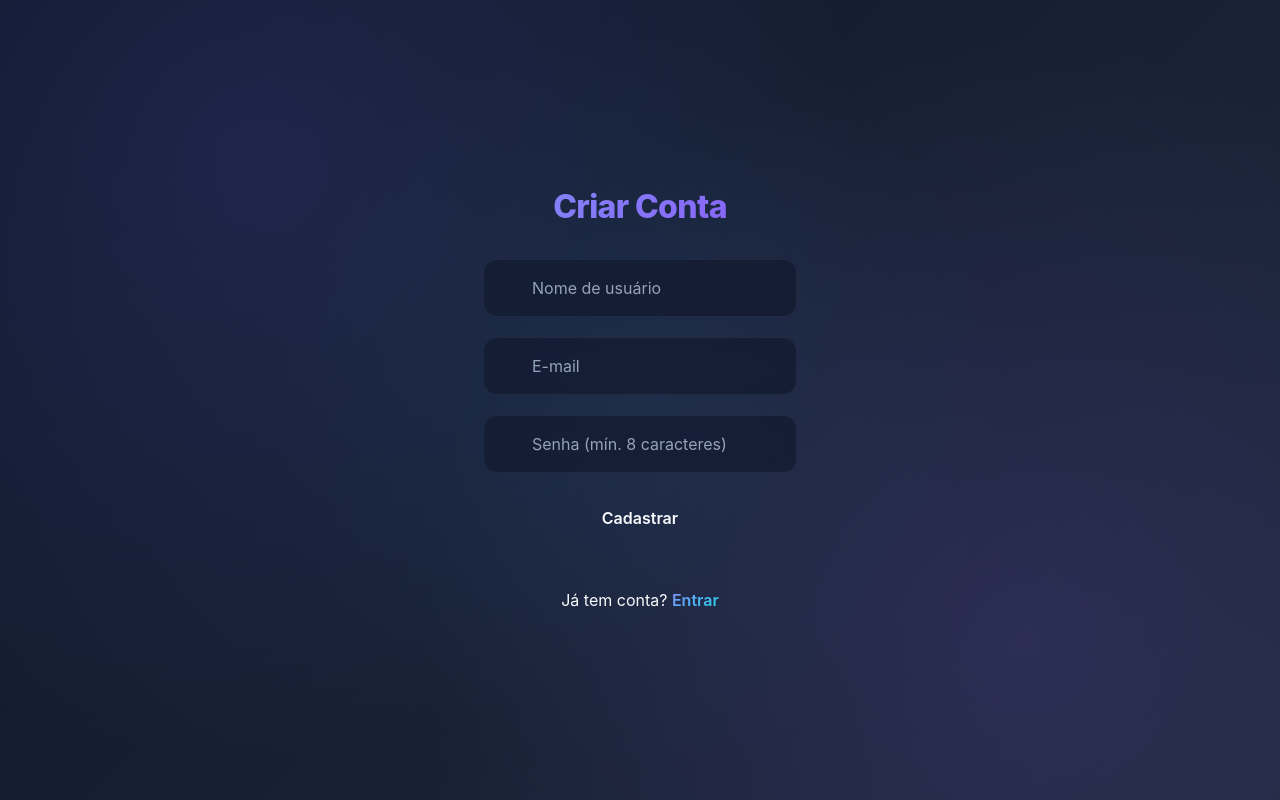
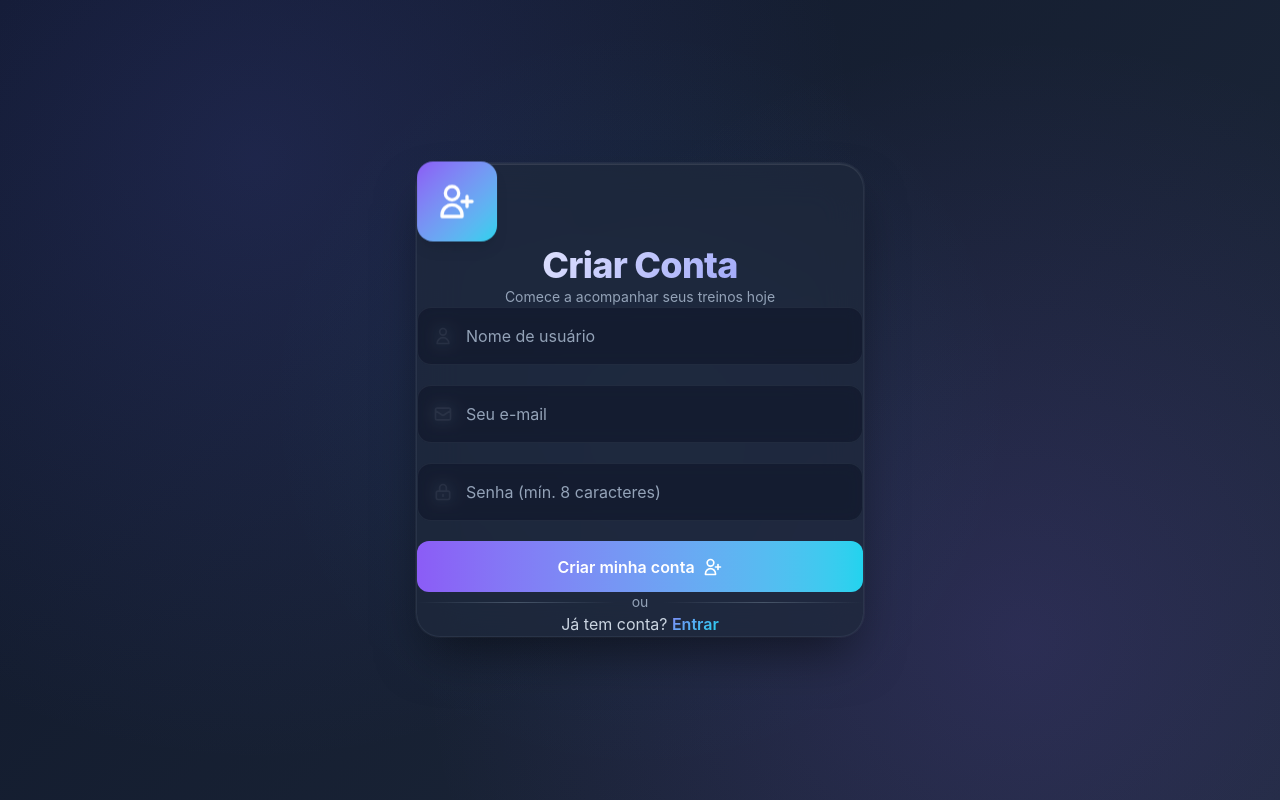
Before and after one commit to otvkatibe/workout-tracker-client, a React (Vite) app: page /register in a window 1280 px wide. Built offline with nearby package versions, Linux system fonts and the light colour scheme.

Commit message:
feat(auth): update login and register ui

```diff
--- a/src/pages/Login.jsx
+++ b/src/pages/Login.jsx
@@ -14,23 +14,14 @@ export default function Login() {
     const { post } = useApiWithToast();
 
     const validationRules = {
-        email: {
-            required: true,
-            email: true,
-        },
-        password: {
-            required: true,
-            minLength: 6,
-        },
+        email: { required: true, email: true },
+        password: { required: true, minLength: 6 },
     };
 
     function handleChange(e) {
         const { name, value } = e.target;
         setForm({ ...form, [name]: value });
-
-        if (errors[name]) {
-            setErrors({ ...errors, [name]: null });
-        }
+        if (errors[name]) setErrors({ ...errors, [name]: null });
     }
 
     function handleBlur(e) {
@@ -39,19 +30,11 @@ export default function Login() {
 
         if (rules) {
             const fieldErrors = [];
-            if (rules.required && !value.trim()) {
-                fieldErrors.push('Campo obrigatório');
-            }
-            if (rules.email && value && !isValidEmail(value)) {
-                fieldErrors.push('Email inválido');
-            }
-            if (rules.minLength && value && value.length < rules.minLength) {
-                fieldErrors.push(`Mínimo ${rules.minLength} caracteres`);
-            }
+            if (rules.required && !value.trim()) fieldErrors.push('Campo obrigatório');
+            if (rules.email && value && !isValidEmail(value)) fieldErrors.push('Email inválido');
+            if (rules.minLength && value && value.length < rules.minLength) fieldErrors.push(`Mínimo ${rules.minLength} caracteres`);
 
-            if (fieldErrors.length > 0) {
-                setErrors({ ...errors, [name]: fieldErrors[0] });
-            }
+            if (fieldErrors.length > 0) setErrors({ ...errors, [name]: fieldErrors[0] });
         }
     }
 
@@ -79,7 +62,7 @@ export default function Login() {
 
             if (data.token) {
                 localStorage.setItem("token", data.token);
-                toast.success("✅ Login realizado com sucesso!");
+                toast.success("Login realizado com sucesso!");
                 navigate("/workouts");
             } else {
                 throw new Error('Token não recebido');
@@ -99,57 +82,119 @@ export default function Login() {
     }
 
     return (
-        <div className="center-page">
-            <div className="auth-card">
-                <h2 style={{
-                    textAlign: "center",
-                    marginBottom: "2rem",
-                    fontSize: "2rem",
-                    background: "linear-gradient(135deg, #818cf8, #8b5cf6)",
-                    WebkitBackgroundClip: "text",
-                    WebkitTextFillColor: "transparent",
-                    backgroundClip: "text"
-                }}>Bem-vindo de volta!</h2>
-                <form onSubmit={handleSubmit}>
-                    <div style={{ position: "relative" }}>
+        <div className="min-h-screen w-full flex items-center justify-center p-6">
+            <div className="w-full max-w-md glass-card p-10 animate-[slide-up_0.6s_ease-out]">
+                {/* Logo/Icon */}
+                <div className="text-center mb-8">
+                    <div className="w-20 h-20 mx-auto mb-4 rounded-2xl bg-gradient-to-br from-primary to-secondary flex items-center justify-center shadow-lg animate-[float_3s_ease-in-out_infinite]">
+                        <svg className="w-10 h-10 text-white" fill="none" stroke="currentColor" viewBox="0 0 24 24">
+                            <path strokeLinecap="round" strokeLinejoin="round" strokeWidth={2} d="M3 6l3 1m0 0l-3 9a5.002 5.002 0 006.001 0M6 7l3 9M6 7l6-2m6 2l3-1m-3 1l-3 9a5.002 5.002 0 006.001 0M18 7l3 9m-3-9l-6-2m0-2v2m0 16V5m0 16H9m3 0h3" />
+                        </svg>
+                    </div>
+                    <h2 className="text-3xl font-extrabold mb-2 bg-gradient-to-r from-white via-primary-light to-accent bg-clip-text text-transparent">
+                        Bem-vindo!
+                    </h2>
+                    <p className="text-text-muted text-sm">
+                        Entre para acompanhar seus treinos
+                    </p>
+                </div>
+
+                <form onSubmit={handleSubmit} className="space-y-5">
+                    {/* Email field */}
+                    <div className="relative group">
+                        <div className="absolute left-4 top-1/2 -translate-y-1/2 text-text-muted group-focus-within:text-primary transition-colors">
+                            <svg className="w-5 h-5" fill="none" stroke="currentColor" viewBox="0 0 24 24">
+                                <path strokeLinecap="round" strokeLinejoin="round" strokeWidth={2} d="M3 8l7.89 5.26a2 2 0 002.22 0L21 8M5 19h14a2 2 0 002-2V7a2 2 0 00-2-2H5a2 2 0 00-2 2v10a2 2 0 002 2z" />
+                            </svg>
+                        </div>
                         <input
                             name="email"
                             type="email"
-                            placeholder="E-mail"
+                            placeholder="Seu e-mail"
                             value={form.email}
                             onChange={handleChange}
                             onBlur={handleBlur}
-                            className={errors.email ? 'error' : ''}
+                            className={`w-full pl-12 pr-4 py-4 rounded-xl bg-dark/50 border text-text-primary placeholder-text-muted backdrop-blur-sm transition-all duration-300 focus:outline-none ${errors.email
+                                    ? 'border-danger focus:border-danger focus:shadow-[0_0_0_4px_rgba(239,68,68,0.2)]'
+                                    : 'border-glass-border focus:border-primary focus:shadow-[0_0_0_4px_var(--color-primary-glow)]'
+                                } focus:-translate-y-0.5`}
                             required
                             autoComplete="email"
                         />
-                        {errors.email && <span className="error-message">{errors.email}</span>}
+                        {errors.email && (
+                            <span className="block text-danger text-sm mt-2 pl-1 font-medium animate-[fade-in_0.3s_ease]">
+                                {errors.email}
+                            </span>
+                        )}
                     </div>
-                    <div style={{ position: "relative" }}>
+
+                    {/* Password field */}
+                    <div className="relative group">
+                        <div className="absolute left-4 top-1/2 -translate-y-1/2 text-text-muted group-focus-within:text-primary transition-colors">
+                            <svg className="w-5 h-5" fill="none" stroke="currentColor" viewBox="0 0 24 24">
+                                <path strokeLinecap="round" strokeLinejoin="round" strokeWidth={2} d="M12 15v2m-6 4h12a2 2 0 002-2v-6a2 2 0 00-2-2H6a2 2 0 00-2 2v6a2 2 0 002 2zm10-10V7a4 4 0 00-8 0v4h8z" />
+                            </svg>
+                        </div>
                         <input
                             name="password"
                             type="password"
-                            placeholder="Senha"
+                            placeholder="Sua senha"
                             value={form.password}
                             onChange={handleChange}
                             onBlur={handleBlur}
-                            className={errors.password ? 'error' : ''}
+                            className={`w-full pl-12 pr-4 py-4 rounded-xl bg-dark/50 border text-text-primary placeholder-text-muted backdrop-blur-sm transition-all duration-300 focus:outline-none ${errors.password
+                                    ? 'border-danger focus:border-danger focus:shadow-[0_0_0_4px_rgba(239,68,68,0.2)]'
+                                    : 'border-glass-border focus:border-primary focus:shadow-[0_0_0_4px_var(--color-primary-glow)]'
+                                } focus:-translate-y-0.5`}
                             required
                             autoComplete="current-password"
                         />
-                        {errors.password && <span className="error-message">{errors.password}</span>}
+                        {errors.password && (
+                            <span className="block text-danger text-sm mt-2 pl-1 font-medium animate-[fade-in_0.3s_ease]">
+                                {errors.password}
+                            </span>
+                        )}
                     </div>
-                    <button type="submit" disabled={saving} style={{ marginTop: "0.5rem" }}>
-                        {saving ? "Entrando..." : "Entrar"}
+
+                    {/* Submit button */}
+                    <button
+                        type="submit"
+                        disabled={saving}
+                        className="w-full py-4 px-6 mt-2 text-base font-bold rounded-xl bg-gradient-to-r from-primary to-secondary text-white cursor-pointer transition-all duration-300 hover:shadow-[0_10px_40px_-10px_var(--color-primary-glow)] hover:-translate-y-1 hover:scale-[1.02] disabled:opacity-50 disabled:cursor-not-allowed disabled:transform-none disabled:hover:shadow-none relative overflow-hidden"
+                    >
+                        {saving ? (
+                            <span className="flex items-center justify-center gap-2">
+                                <div className="w-5 h-5 border-2 border-white/30 border-t-white rounded-full animate-spin" />
+                                Entrando...
+                            </span>
+                        ) : (
+                            <span className="flex items-center justify-center gap-2">
+                                Entrar
+                                <svg className="w-5 h-5" fill="none" stroke="currentColor" viewBox="0 0 24 24">
+                                    <path strokeLinecap="round" strokeLinejoin="round" strokeWidth={2} d="M13 7l5 5m0 0l-5 5m5-5H6" />
+                                </svg>
+                            </span>
+                        )}
                     </button>
-                    <p style={{
-                        marginTop: "1.5rem",
-                        textAlign: "center",
-                        color: "var(--text-secondary)"
-                    }}>
-                        Não tem conta? <Link to="/register">Cadastre-se</Link>
-                    </p>
                 </form>
+
+                {/* Divider */}
+                <div className="flex items-center gap-4 my-8">
+                    <div className="flex-1 h-px bg-gradient-to-r from-transparent via-border to-transparent" />
+                    <span className="text-text-muted text-sm">ou</span>
+                    <div className="flex-1 h-px bg-gradient-to-r from-transparent via-border to-transparent" />
+                </div>
+
+                {/* Register link */}
+                <p className="text-center text-text-secondary">
+                    Não tem conta?{" "}
+                    <Link
+                        to="/register"
+                        className="font-bold hover:underline"
+                    >
+                        Criar conta grátis
+                    </Link>
+                </p>
             </div>
         </div>
     );
--- a/src/pages/Register.jsx
+++ b/src/pages/Register.jsx
@@ -21,24 +21,14 @@ export default function Register() {
             pattern: /^[a-zA-Z0-9_]+$/,
             patternMessage: 'Apenas letras, números e underscore',
         },
-        email: {
-            required: true,
-            email: true,
-        },
-        password: {
-            required: true,
-            minLength: 8,
-            strongPassword: true,
-        },
+        email: { required: true, email: true },
+        password: { required: true, minLength: 8, strongPassword: true },
     };
 
     function handleChange(e) {
         const { name, value } = e.target;
         setForm({ ...form, [name]: value });
-
-        if (errors[name]) {
-            setErrors({ ...errors, [name]: null });
-        }
+        if (errors[name]) setErrors({ ...errors, [name]: null });
     }
 
     function handleBlur(e) {
@@ -47,32 +37,17 @@ export default function Register() {
 
         if (rules) {
             const fieldErrors = [];
-
-            if (rules.required && !value.trim()) {
-                fieldErrors.push('Campo obrigatório');
-            }
-            if (rules.minLength && value && value.length < rules.minLength) {
-                fieldErrors.push(`Mínimo ${rules.minLength} caracteres`);
-            }
-            if (rules.maxLength && value && value.length > rules.maxLength) {
-                fieldErrors.push(`Máximo ${rules.maxLength} caracteres`);
-            }
-            if (rules.pattern && value && !rules.pattern.test(value)) {
-                fieldErrors.push(rules.patternMessage || 'Formato inválido');
-            }
-            if (rules.email && value && !isValidEmail(value)) {
-                fieldErrors.push('Email inválido');
-            }
+            if (rules.required && !value.trim()) fieldErrors.push('Campo obrigatório');
+            if (rules.minLength && value?.length < rules.minLength) fieldErrors.push(`Mínimo ${rules.minLength} caracteres`);
+            if (rules.maxLength && value?.length > rules.maxLength) fieldErrors.push(`Máximo ${rules.maxLength} caracteres`);
+            if (rules.pattern && value && !rules.pattern.test(value)) fieldErrors.push(rules.patternMessage || 'Formato inválido');
+            if (rules.email && value && !isValidEmail(value)) fieldErrors.push('Email inválido');
             if (rules.strongPassword && value) {
                 const strongCheck = isStrongPassword(value);
-                if (!strongCheck.isValid) {
-                    fieldErrors.push(strongCheck.message);
-                }
+                if (!strongCheck.isValid) fieldErrors.push(strongCheck.message);
             }
 
-            if (fieldErrors.length > 0) {
-                setErrors({ ...errors, [name]: fieldErrors[0] });
-            }
+            if (fieldErrors.length > 0) setErrors({ ...errors, [name]: fieldErrors[0] });
         }
     }
 
@@ -91,14 +66,14 @@ export default function Register() {
         setSaving(true);
 
         try {
-            const data = await post(
+            await post(
                 `${import.meta.env.VITE_API_URL}users/register`,
                 form,
                 {},
                 'register'
             );
 
-            toast.success("✅ Conta criada com sucesso! Faça login.");
+            toast.success("Conta criada com sucesso! Faça login.");
             navigate("/login");
         } catch (err) {
             toast.error(err.message);
@@ -116,44 +91,85 @@ export default function Register() {
         }
     }
 
+    const inputBaseClass = "w-full pl-12 pr-4 py-4 rounded-xl bg-dark/50 border text-text-primary placeholder-text-muted backdrop-blur-sm transition-all duration-300 focus:outline-none focus:-translate-y-0.5";
+    const inputNormalClass = `${inputBaseClass} border-glass-border focus:border-primary focus:shadow-[0_0_0_4px_var(--color-primary-glow)]`;
+    const inputErrorClass = `${inputBaseClass} border-danger focus:border-danger focus:shadow-[0_0_0_4px_rgba(239,68,68,0.2)]`;
+
     return (
-        <div className="center-page">
-            <div className="auth-card">
-                <h2 style={{
-                    textAlign: "center",
-                    marginBottom: "2rem",
-                    fontSize: "2rem",
-                    background: "linear-gradient(135deg, #818cf8, #8b5cf6)",
-                    WebkitBackgroundClip: "text",
-                    WebkitTextFillColor: "transparent",
-                    backgroundClip: "text"
-                }}>Criar Conta</h2>
-                <form onSubmit={handleSubmit}>
+        <div className="min-h-screen w-full flex items-center justify-center p-6">
+            <div className="w-full max-w-md glass-card p-10 animate-[slide-up_0.6s_ease-out]">
+                {/* Header */}
+                <div className="text-center mb-8">
+                    <div className="w-20 h-20 mx-auto mb-4 rounded-2xl bg-gradient-to-br from-secondary to-accent flex items-center justify-center shadow-lg animate-[float_3s_ease-in-out_infinite]">
+                        <svg className="w-10 h-10 text-white" fill="none" stroke="currentColor" viewBox="0 0 24 24">
+                            <path strokeLinecap="round" strokeLinejoin="round" strokeWidth={2} d="M18 9v3m0 0v3m0-3h3m-3 0h-3m-2-5a4 4 0 11-8 0 4 4 0 018 0zM3 20a6 6 0 0112 0v1H3v-1z" />
+                        </svg>
+                    </div>
+                    <h2 className="text-3xl font-extrabold mb-2 bg-gradient-to-r from-white via-primary-light to-accent bg-clip-text text-transparent">
+                        Criar Conta
+                    </h2>
+                    <p className="text-text-muted text-sm">
+                        Comece a acompanhar seus treinos hoje
+                    </p>
+                </div>
+
+                <form onSubmit={handleSubmit} className="space-y-5">
+                    {/* Username field */}
+                    <div className="relative group">
+                        <div className="absolute left-4 top-1/2 -translate-y-1/2 text-text-muted group-focus-within:text-primary transition-colors">
+                            <svg className="w-5 h-5" fill="none" stroke="currentColor" viewBox="0 0 24 24">
+                                <path strokeLinecap="round" strokeLinejoin="round" strokeWidth={2} d="M16 7a4 4 0 11-8 0 4 4 0 018 0zM12 14a7 7 0 00-7 7h14a7 7 0 00-7-7z" />
+                            </svg>
+                        </div>
                         <input
                             name="username"
                             placeholder="Nome de usuário"
                             value={form.username}
                             onChange={handleChange}
                             onBlur={handleBlur}
-                        className={errors.username ? 'error' : ''}
+                            className={errors.username ? inputErrorClass : inputNormalClass}
                             required
                             autoComplete="username"
                         />
-                    {errors.username && <span className="error-message">{errors.username}</span>}
+                        {errors.username && (
+                            <span className="block text-danger text-sm mt-2 pl-1 font-medium animate-[fade-in_0.3s_ease]">
+                                {errors.username}
+                            </span>
+                        )}
+                    </div>
 
+                    {/* Email field */}
+                    <div className="relative group">
+                        <div className="absolute left-4 top-1/2 -translate-y-1/2 text-text-muted group-focus-within:text-primary transition-colors">
+                            <svg className="w-5 h-5" fill="none" stroke="currentColor" viewBox="0 0 24 24">
+                                <path strokeLinecap="round" strokeLinejoin="round" strokeWidth={2} d="M3 8l7.89 5.26a2 2 0 002.22 0L21 8M5 19h14a2 2 0 002-2V7a2 2 0 00-2-2H5a2 2 0 00-2 2v10a2 2 0 002 2z" />
+                            </svg>
+                        </div>
                         <input
                             name="email"
                             type="email"
-                        placeholder="E-mail"
+                            placeholder="Seu e-mail"
                             value={form.email}
                             onChange={handleChange}
                             onBlur={handleBlur}
-                        className={errors.email ? 'error' : ''}
+                            className={errors.email ? inputErrorClass : inputNormalClass}
                             required
                             autoComplete="email"
                         />
-                    {errors.email && <span className="error-message">{errors.email}</span>}
+                        {errors.email && (
+                            <span className="block text-danger text-sm mt-2 pl-1 font-medium animate-[fade-in_0.3s_ease]">
+                                {errors.email}
+                            </span>
+                        )}
+                    </div>
 
+                    {/* Password field */}
+                    <div className="relative group">
+                        <div className="absolute left-4 top-1/2 -translate-y-1/2 text-text-muted group-focus-within:text-primary transition-colors">
+                            <svg className="w-5 h-5" fill="none" stroke="currentColor" viewBox="0 0 24 24">
+                                <path strokeLinecap="round" strokeLinejoin="round" strokeWidth={2} d="M12 15v2m-6 4h12a2 2 0 002-2v-6a2 2 0 00-2-2H6a2 2 0 00-2 2v6a2 2 0 002 2zm10-10V7a4 4 0 00-8 0v4h8z" />
+                            </svg>
+                        </div>
                         <input
                             name="password"
                             type="password"
@@ -161,24 +177,54 @@ export default function Register() {
                             value={form.password}
                             onChange={handleChange}
                             onBlur={handleBlur}
-                        className={errors.password ? 'error' : ''}
+                            className={errors.password ? inputErrorClass : inputNormalClass}
                             required
                             autoComplete="new-password"
                             minLength={8}
                         />
-                    {errors.password && <span className="error-message">{errors.password}</span>}
+                        {errors.password && (
+                            <span className="block text-danger text-sm mt-2 pl-1 font-medium animate-[fade-in_0.3s_ease]">
+                                {errors.password}
+                            </span>
+                        )}
+                    </div>
 
-                    <button type="submit" disabled={saving}>
-                        {saving ? "Cadastrando..." : "Cadastrar"}
+                    {/* Submit button */}
+                    <button
+                        type="submit"
+                        disabled={saving}
+                        className="w-full py-4 px-6 mt-2 text-base font-bold rounded-xl bg-gradient-to-r from-secondary to-accent text-white cursor-pointer transition-all duration-300 hover:shadow-[0_10px_40px_-10px_rgba(139,92,246,0.5)] hover:-translate-y-1 hover:scale-[1.02] disabled:opacity-50 disabled:cursor-not-allowed disabled:transform-none disabled:hover:shadow-none relative overflow-hidden"
+                    >
+                        {saving ? (
+                            <span className="flex items-center justify-center gap-2">
+                                <div className="w-5 h-5 border-2 border-white/30 border-t-white rounded-full animate-spin" />
+                                Cadastrando...
+                            </span>
+                        ) : (
+                            <span className="flex items-center justify-center gap-2">
+                                Criar minha conta
+                                <svg className="w-5 h-5" fill="none" stroke="currentColor" viewBox="0 0 24 24">
+                                    <path strokeLinecap="round" strokeLinejoin="round" strokeWidth={2} d="M18 9v3m0 0v3m0-3h3m-3 0h-3m-2-5a4 4 0 11-8 0 4 4 0 018 0zM3 20a6 6 0 0112 0v1H3v-1z" />
+                                </svg>
+                            </span>
+                        )}
                     </button>
-                    <p style={{
-                        marginTop: "1.5rem",
-                        textAlign: "center",
-                        color: "var(--text-secondary)"
-                    }}>
-                        Já tem conta? <Link to="/login">Entrar</Link>
+                </form>
+
+                {/* Divider */}
+                <div className="flex items-center gap-4 my-8">
+                    <div className="flex-1 h-px bg-gradient-to-r from-transparent via-border to-transparent" />
+                    <span className="text-text-muted text-sm">ou</span>
+                    <div className="flex-1 h-px bg-gradient-to-r from-transparent via-border to-transparent" />
+                </div>
+
+                {/* Login link */}
+                <p className="text-center text-text-secondary">
+                    Já tem conta?{" "}
+                    <Link to="/login" className="font-bold hover:underline">
+                        Entrar
+                    </Link>
                 </p>
-                </form>
             </div>
         </div>
     );
```
Lines whose indentation alone changed are shown as unchanged.
